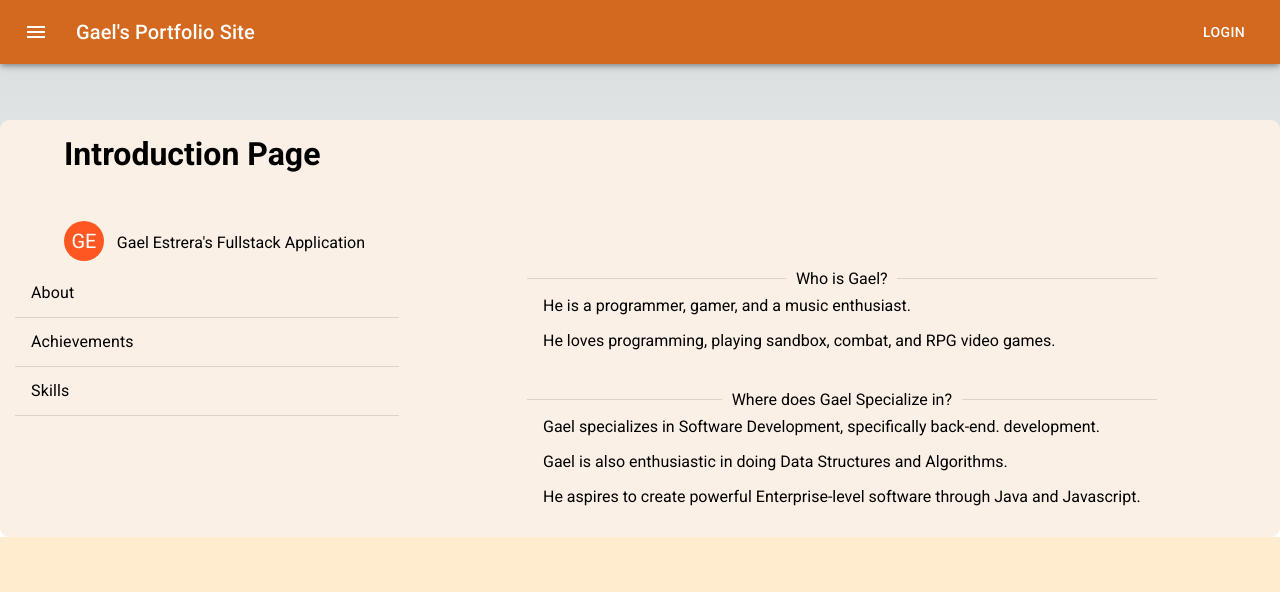
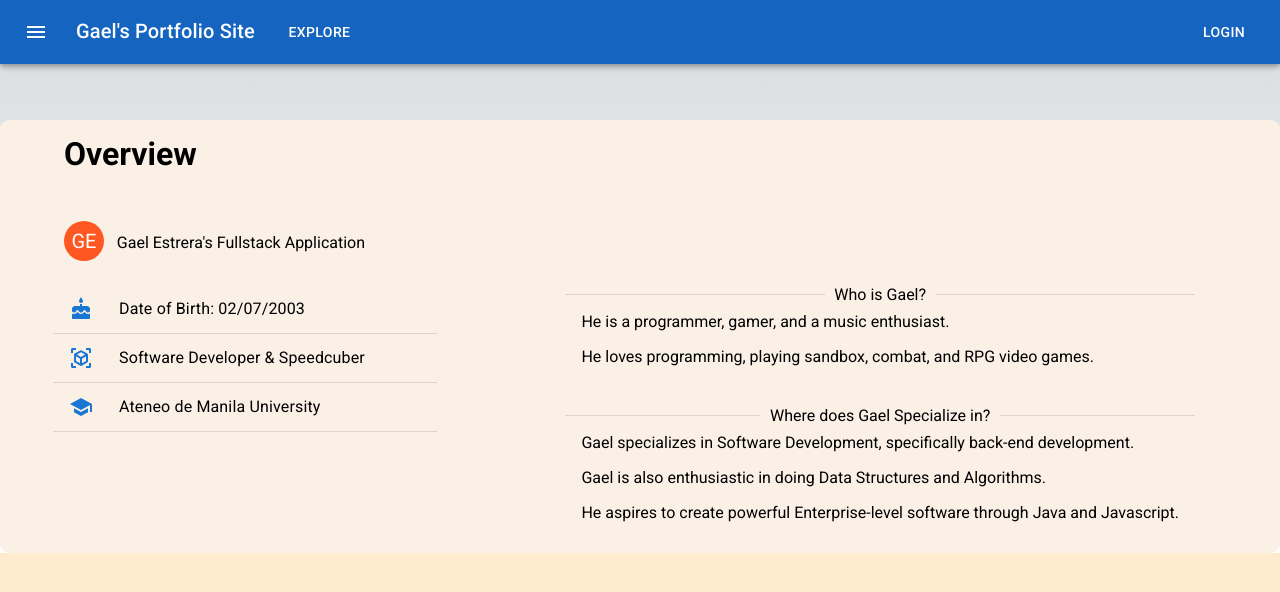
Before and after one commit to Decoretum/personalProject, a Next.js app: page /Intro in a window 1280 px wide. Shown: the top 592 px of the page. Built offline with nearby package versions, Linux system fonts and the light colour scheme.

Commit message:
Doing well so far

```diff
--- a/src/pages/Intro.tsx
+++ b/src/pages/Intro.tsx
@@ -8,6 +8,9 @@ import {
   ListItemText,
 } from "@mui/material";
 import { deepOrange } from "@mui/material/colors";
+import CakeIcon from '@mui/icons-material/Cake';
+import ViewInArIcon from '@mui/icons-material/ViewInAr';
+import SchoolIcon from '@mui/icons-material/School';
 import Link from "next/link";
 
 export default function Intro() {
@@ -16,7 +19,7 @@ export default function Intro() {
       style={{ backgroundColor: "linen", padding: "15px", borderRadius: "9px", maxWidth: '100vw' }}
     >
       <Container>
-        <h1 style={{ fontFamily: "Roboto" }}> Introduction Page </h1>
+        <h1 style={{ fontFamily: "Roboto" }}> Overview </h1>
         <Avatar
           sx={{ bgcolor: deepOrange[500] }}
           style={{ display: "inline-flex", marginTop: "6vh " }}
@@ -29,26 +32,25 @@ export default function Intro() {
         </span>
       </Container>
 
-      <Grid container>
+      <Grid container style={{marginLeft: '3vw', marginTop: '2vh'}}>
         <Grid item>
           <List style={{ width: "30vw" }}>
-            <Link href="/About">
               <ListItem>
-                <ListItemText primary="About" />
+                <CakeIcon color='primary' />
+                <ListItemText style={{marginLeft: '2vw'}} primary="Date of Birth: 02/07/2003" />
               </ListItem>
               <Divider />
-            </Link>
 
             <ListItem>
-              <Link href="/Achievements">
-                <ListItemText primary="Achievements" />
-              </Link>
+                <ViewInArIcon color='primary' />
+                <ListItemText style={{marginLeft: '2vw'}} primary="Software Developer & Speedcuber" />
             </ListItem>
 
             <Divider />
 
             <ListItem>
-              <ListItemText primary="Skills" />
+              <SchoolIcon color='primary' />
+              <ListItemText style={{marginLeft: '2vw'}} primary="Ateneo de Manila University" />
             </ListItem>
             <Divider />
           </List>
@@ -68,7 +70,7 @@ export default function Intro() {
               Where does Gael Specialize in?{" "}
             </Divider>
             <ListItem>
-              Gael specializes in Software Development, specifically back-end.
+              Gael specializes in Software Development, specifically back-end
               development.
             </ListItem>
             <ListItem>
--- a/src/pages/_app.tsx
+++ b/src/pages/_app.tsx
@@ -6,14 +6,22 @@ import "@fontsource/roboto/700.css";
 import { QueryClient, QueryClientProvider } from "@tanstack/react-query";
 import * as mui from "@mui/material";
 import MenuIcon from "@mui/icons-material/Menu";
+import Link from 'next/link'
+import * as React from 'react'
 
 export default function MyApp({ Component, pageProps }) {
   let client = new QueryClient();
+  const [anchorEl, setAnchorEl] = React.useState<null | HTMLElement>(null);
+  const open = Boolean(anchorEl);
+  const exploreClick = (e:any) => {
+    setAnchorEl(e.currentTarget)
+  }
+
   return (
     <QueryClientProvider client={client}>
-      <div style={{ marginTop: "15vh", maxHeight: "400vh" }}>
+      <div style={{ marginTop: "15vh", maxHeight: "400vh", fontFamily: 'Roboto' }}>
         <mui.Box>
-          <mui.AppBar style={{backgroundColor: 'chocolate'}}>
+          <mui.AppBar style={{backgroundColor: '#1565c0'}}>
             <mui.Toolbar>
               <mui.IconButton
                 size="large"
@@ -24,9 +32,43 @@ export default function MyApp({ Component, pageProps }) {
               >
                 <MenuIcon />
               </mui.IconButton>
+
               <mui.Typography variant="h6" component="div" sx={{ flexGrow: 1 }}>
-                Gael's Portfolio Site
+                <Link href='/Intro'>
+                  Gael's Portfolio Site
+                </Link>
+                <mui.Button
+                  style={{marginLeft: '2vw', color: 'white'}}
+                  aria-haspopup='true'
+                  aria-expanded={open}
+                  onClick={exploreClick}>
+                  Explore
+                </mui.Button>
               </mui.Typography>
+
+
+              <mui.Menu
+              open={open}
+              keepMounted
+              anchorEl={anchorEl}
+              onClose={() => {setAnchorEl(null)}}>
+                <Link href='/About'>
+                  <mui.MenuItem>
+                      <mui.Typography>
+                        About
+                      </mui.Typography>
+                  </mui.MenuItem>
+                </Link>
+
+              <Link href='/Achievements'>
+                <mui.MenuItem>
+                  <mui.Typography>
+                    Achievements
+                  </mui.Typography>
+                  </mui.MenuItem>
+              </Link>
+            </mui.Menu>
+
               <mui.Button color="inherit">Login</mui.Button>
             </mui.Toolbar>
           </mui.AppBar>
--- a/src/pages/api/achievements.ts
+++ b/src/pages/api/achievements.ts
@@ -4,7 +4,7 @@ export default function achievements(req: any, res: any) {
   const { method } = req;
   if (method === "GET") {
     connection.query(`SELECT * FROM Achievements`, (error, results, fields) => {
-      res.status(200).json({ results: results });
+      return res.status(200).json({ results: results });
     });
   }
 }
```
Also changed, not shown: src/pages/Achievements/create.tsx (added, +7 -0 lines).
